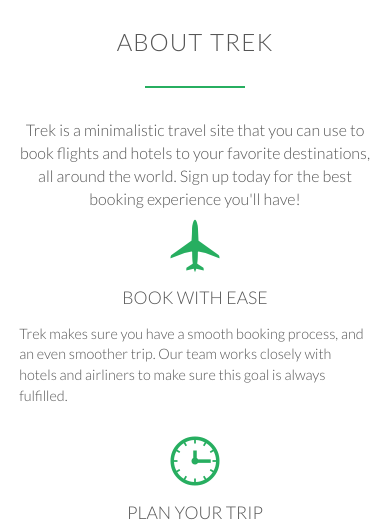
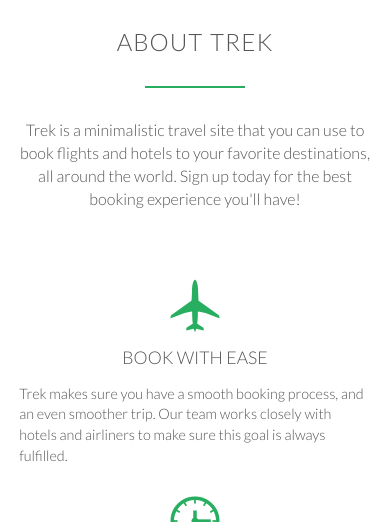
Before and after one commit to hnaeem96/Trek, a PHP site: page /index.html in a window 390 px wide. Shown: the part 846-1368 px from the top of the page. Run offline with PHP 8.4, Linux system fonts and the light colour scheme; style sheets or scripts are compiled from the project's sources; some libraries are stand-ins or nearby versions; some web fonts are replaced.

Commit message:
Added bottom padding to about pararaph

```diff
--- a/resources/css/queries.css
+++ b/resources/css/queries.css
@@ -121,6 +121,7 @@
     .about-paragraph {
         width: 100%;
         margin: 0;
+        padding-bottom: 60px;
     }
 
     h1 {font-size: 200%;}
--- a/resources/css/style.css
+++ b/resources/css/style.css
@@ -236,7 +236,7 @@ header {
     top: 0;
     left: 0;
     width: 100%;
-    background-color: rgba(255, 255, 255, 0.98) ;
+    background-color: rgba(255, 255, 255, 0.98);
     box-shadow: 0 2px 2px #cccccc;
     z-index: 9999;
 }
```
